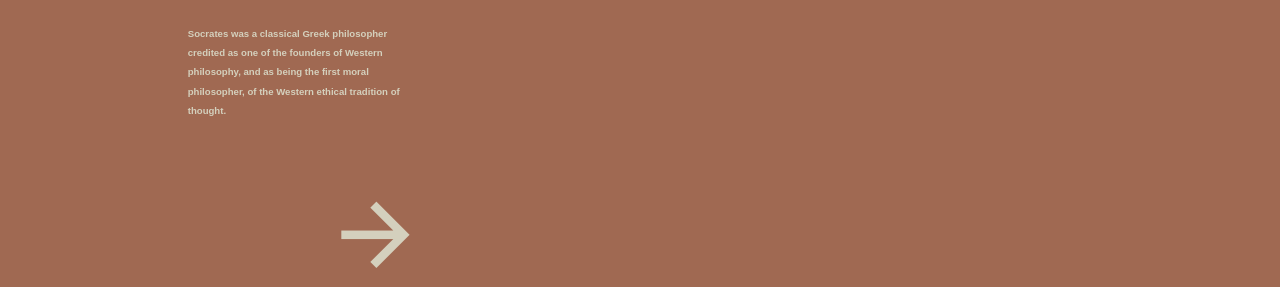
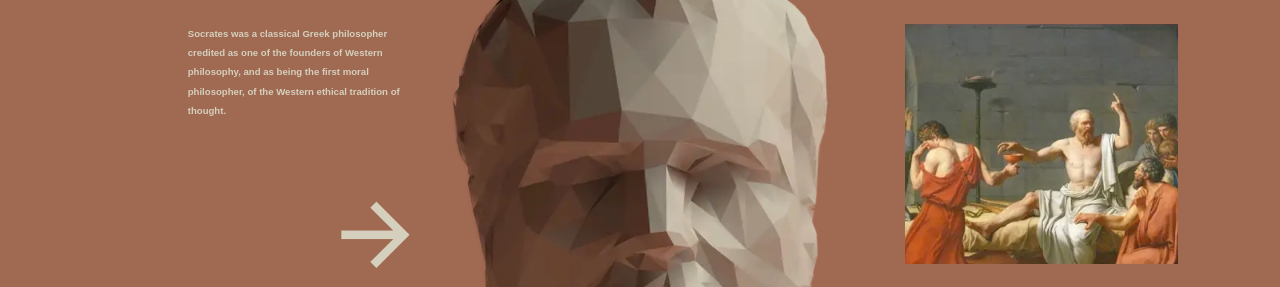
Before and after one commit to im-meraj/socrates, a plain HTML site: page index.html in a window 1280 px wide. Shown: the part 128-415 px from the top of the page. Drawn offline with nearby package versions, Linux system fonts and the light colour scheme; files whose address does not match are found by name; a web font is replaced by a local one.

Commit message:
Fixed image urls

```diff
--- a/style.css
+++ b/style.css
@@ -38,7 +38,7 @@ html, body {
     width: 100%;
     height: 100%;
     background-color: #a06952;
-    background-image: url(../task-6/assets/imgs/bg_socrates.webp);
+    background-image: url(./assets/imgs/bg_socrates.webp);
     background-repeat: no-repeat;
     background-position: center;
     background-size: cover;
@@ -156,7 +156,7 @@ html, body {
     /* position: absolute; */
     width: 100%;
     height: 100%;
-    background-image: url(../task-6/assets/imgs/small_pic.webp);
+    background-image: url(./assets/imgs/small_pic.webp);
     background-repeat: no-repeat;
     background-position: center;
     background-size: cover;
```
